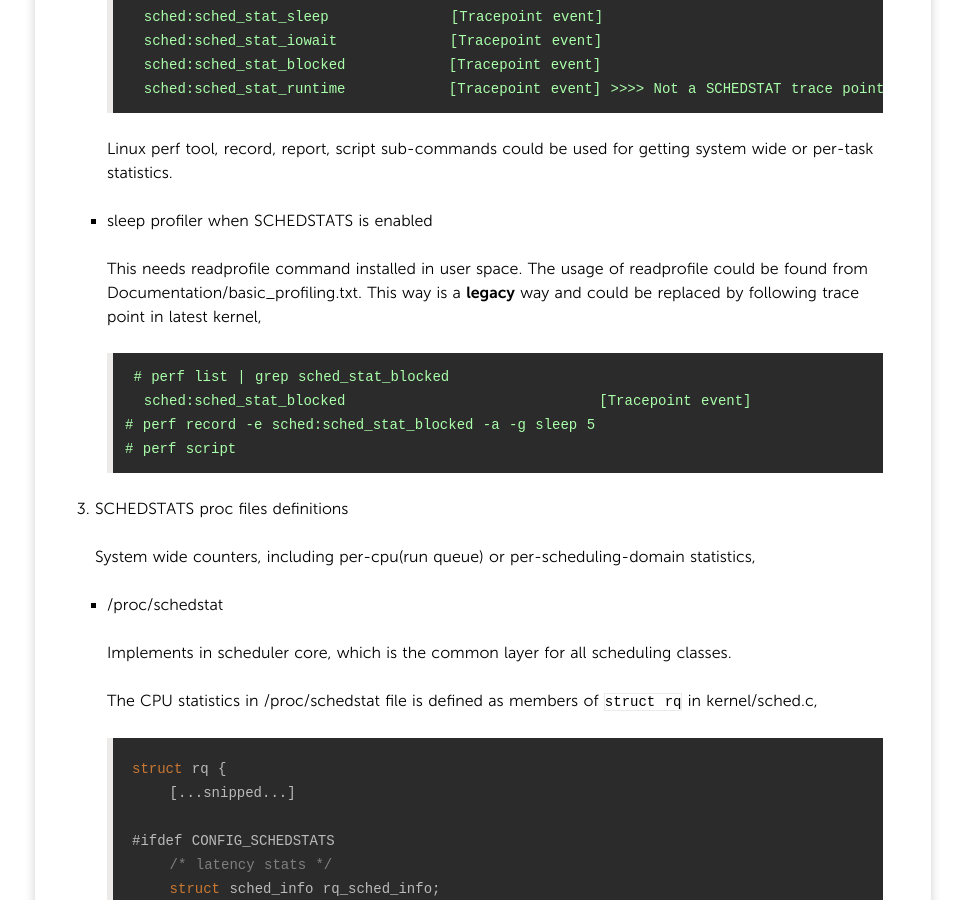
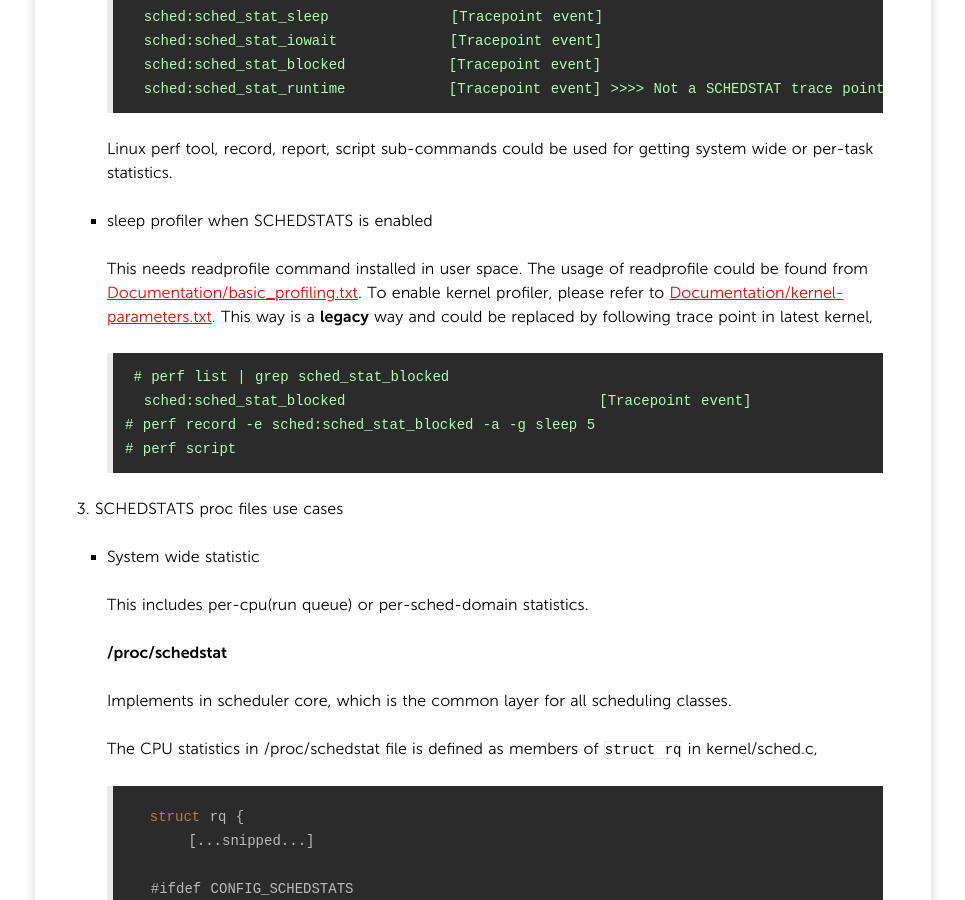
Before and after one commit to yangoliver/yangoliver.github.io, a Jekyll site: the page built from _posts/2015/2015-07-19-linux-scheduler-profiling-2.md, in a window 1280 px wide and 900 px high, scrolled down 933 px. Shown: the whole window, without its empty margins (157-1122 px from the left). Built offline with Jekyll 4.4.1, drawn with Linux system fonts in a browser that asks for light colours; Markdown is read by kramdown in place of the engine named in the settings; comment, search, counter and statistics services are not loaded; some of the changed text lies outside the part shown.

Commit message:
Fix some minor issues in SCHEDSTATS part 1 blog
Signed-off-by: Yong Yang <yangoliver@gmail.com>

````diff
--- a/_posts/2015/2015-07-19-linux-scheduler-profiling-2.md
+++ b/_posts/2015/2015-07-19-linux-scheduler-profiling-2.md
@@ -47,7 +47,8 @@ tags:
 	  * sleep profiler when SCHEDSTATS is enabled
 
 	    This needs readprofile command installed in user space.
-		The usage of readprofile could be found from Documentation/basic_profiling.txt.
+		The usage of readprofile could be found from [Documentation/basic_profiling.txt](https://github.com/torvalds/linux/blob/master/Documentation/basic_profiling.txt).
+		To enable kernel profiler, please refer to [Documentation/kernel-parameters.txt](https://github.com/torvalds/linux/blob/master/Documentation/kernel-parameters.txt).
 		This way is a **legacy** way and could be replaced by following trace point in latest kernel,
 
 		<pre> # perf list | grep sched_stat_blocked
@@ -55,11 +56,13 @@ tags:
 		# perf record -e sched:sched_stat_blocked -a -g sleep 5
         # perf script</pre>
 
-3. SCHEDSTATS proc files definitions
+3. SCHEDSTATS proc files use cases
 
-	System wide counters, including per-cpu(run queue) or per-scheduling-domain statistics,
+	* System wide statistic
 
-      * /proc/schedstat
+	  This includes per-cpu(run queue) or per-sched-domain statistics.
+
+        **/proc/schedstat**
 
 	    Implements in scheduler core, which is the common layer for all scheduling classes.
 
@@ -131,9 +134,9 @@ tags:
 				[...snipped...]
 			};
 
-	Per task counters,
+	* Per task statistic
 
-      * /proc/<pid\>/schedstat
+      **/proc/<pid\>/schedstat**
 
 	    Common for all scheduling classes.
 
@@ -162,7 +165,7 @@ tags:
 				[...snipped...]
 			};
 
-	  * /proc/<pid\>/sched
+	  **/proc/<pid\>/sched**
 
 	    Only available for CFS tasks. Need enable SCHED_DEBUG as well.
 
@@ -228,7 +231,9 @@ tags:
 
 4. SCHEDSTATS source files
 
-	Linux kernel scheduler defined two layers,
+	To use SCHEDSTATS, need to enable kernel config ```SCHEDSTATS```. All related code is protected by CONFIG_SCHEDSTATS.
+
+	As far as we know, Linux kernel scheduler defined two layers,
 
 	- The upper layer is scheduler core which is common layer for all scheduling class.
 
````
